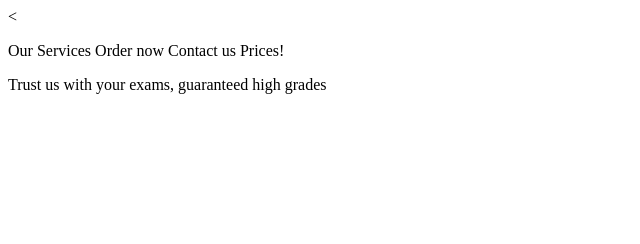
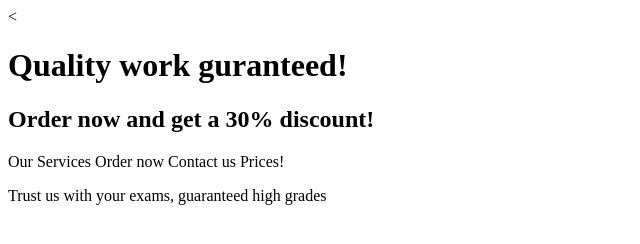
Before and after one commit to johngolem/Basic-Html, a plain HTML site: page unemployed-geeks.html in a window 1280 px wide. Shown: the whole page, without its empty margins (0-640 px from the left). Drawn offline with Linux system fonts and the light colour scheme.

Commit message:
add header elements to code

```diff
--- a/unemployed-geeks.html
+++ b/unemployed-geeks.html
@@ -2,9 +2,11 @@
   <html>
     <head>
       <title> Unemployed Geeks!</title>
-      <title></title>
+
     </head>
     <body>
+      <h1> Quality work guranteed!</h1>
+      <h2> Order now and get a 30% discount!</h2>
       <p> Our Services Order now Contact us Prices!</p>
       <p> Trust us with your exams, guaranteed high grades</p>
 
```
